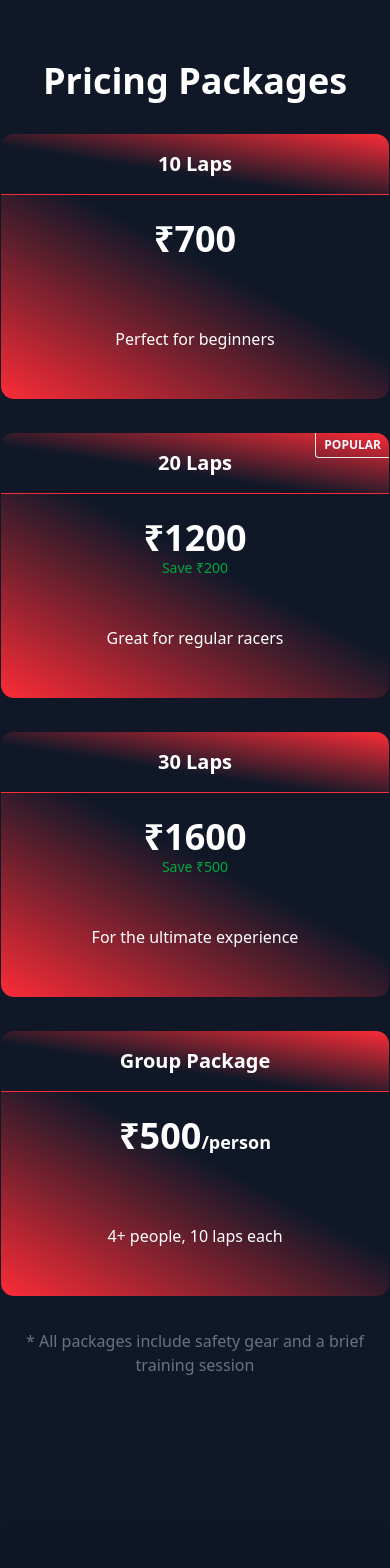
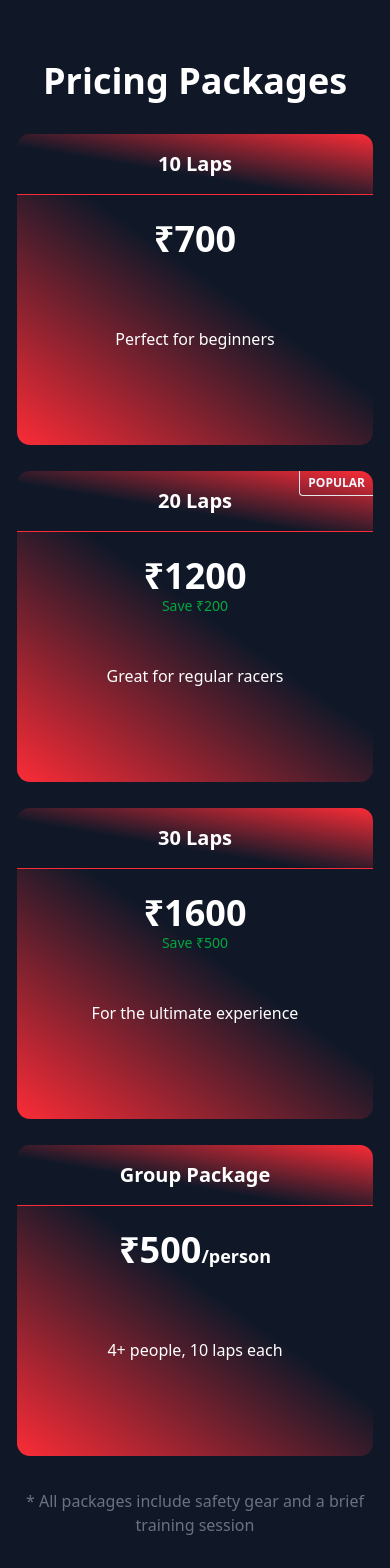
Before and after one commit to KingReevan/VGOwebGL, a Next.js app in the folder OneDrive/Desktop/vgo/vgo-frontend/: page / in a window 390 px wide. Shown: the part 3120-4688 px from the top of the page. Built offline with nearby package versions, Linux system fonts and the light colour scheme; no server answers.

Commit message:
Just improved the responsiveness of the pricing packages

```diff
--- a/OneDrive/Desktop/vgo/vgo-frontend/src/app/page.tsx
+++ b/OneDrive/Desktop/vgo/vgo-frontend/src/app/page.tsx
@@ -148,13 +148,13 @@ export default function Home() {
         <section className="space-y-8 py-12">
           <h2 className="text-4xl font-extrabold text-center">Pricing Packages</h2>
 
-          <div className="grid grid-cols-1 md:grid-cols-2 lg:grid-cols-4 gap-8 max-w-6xl mx-auto">
+          <div className="grid grid-cols-1 md:grid-cols-2 lg:grid-cols-4 gap-6 sm:gap-8 max-w-6xl px-4 sm:px-10 mx-auto">
             {/* Basic Package */}
-            <Link href="/book" className="border border-gray-900 rounded-xl overflow-hidden hover:shadow-[0_0_15px_2px_rgba(255,0,0,0.4)] hover:border-red-500 transition-all duration-300 flex flex-col cursor-pointer h-full hover:scale-105">
+            <Link href="/book" className="border border-gray-900 rounded-xl overflow-hidden hover:shadow-[0_0_15px_2px_rgba(255,0,0,0.4)] hover:border-red-500 transition-all duration-300 flex flex-col cursor-pointer h-full hover:scale-100 sm:hover:scale-105">
               <div className="border-b border-red-500 bg-gradient-to-bl from-red-500 to-60% p-4 text-center">
                 <h3 className="text-primary font-bold text-xl">10 Laps</h3>
               </div>
-              <div className="p-6 flex flex-col flex-1 bg-gradient-to-tr from-red-500 to-60%">
+              <div className="p-6 flex flex-col flex-1 min-h-[250px] bg-gradient-to-tr from-red-500 to-60%">
                 <div className="text-center space-y-4 mb-6">
                   <p className="text-4xl font-bold">₹700</p>
                   <p className="text-primary mt-17">Perfect for beginners</p>
@@ -163,14 +163,14 @@ export default function Home() {
             </Link>
 
             {/* Popular Package */}
-            <Link href="/book" className="border border-gray-900 rounded-xl overflow-hidden hover:shadow-[0_0_15px_2px_rgba(255,0,0,0.4)] hover:border-red-500 transition-all duration-300 flex flex-col cursor-pointer h-full relative hover:scale-105">
+            <Link href="/book" className="border border-gray-900 rounded-xl overflow-hidden hover:shadow-[0_0_15px_2px_rgba(255,0,0,0.4)] hover:border-red-500 transition-all duration-300 flex flex-col cursor-pointer h-full relative hover:scale-100 sm:hover:scale-105">
               <div className="absolute top-0 right-0 text-xs font-bold px-2 py-1 rounded-bl text-blue-50 border-l border-b">
                 POPULAR
               </div>
               <div className="border-b border-red-500 bg-gradient-to-bl from-red-500 to-60% p-4 text-center">
                 <h3 className="text-primary font-bold text-xl">20 Laps</h3>
               </div>
-              <div className="p-6 flex flex-col flex-1 bg-gradient-to-tr from-red-500 to-60%">
+              <div className="p-6 flex flex-col flex-1 min-h-[250px] bg-gradient-to-tr from-red-500 to-60%">
                 <div className="text-center space-y-4 mb-6">
                   <div>
                     <p className="text-4xl font-bold">₹1200</p>
@@ -182,11 +182,11 @@ export default function Home() {
             </Link>
 
             {/* Premium Package */}
-            <Link href="/book" className="border border-gray-900 rounded-xl overflow-hidden hover:shadow-[0_0_15px_2px_rgba(255,0,0,0.4)] hover:border-red-500 transition-all duration-300 flex flex-col cursor-pointer h-full relative hover:scale-105">
+            <Link href="/book" className="border border-gray-900 rounded-xl overflow-hidden hover:shadow-[0_0_15px_2px_rgba(255,0,0,0.4)] hover:border-red-500 transition-all duration-300 flex flex-col cursor-pointer h-full relative hover:scale-100 sm:hover:scale-105">
               <div className="border-b border-red-500 bg-gradient-to-bl from-red-500 to-60% p-4 text-center">
                 <h3 className="text-primary font-bold text-xl">30 Laps</h3>
               </div>
-              <div className="p-6 flex flex-col flex-1 bg-gradient-to-tr from-red-500 to-60%">
+              <div className="p-6 flex flex-col flex-1 min-h-[250px] bg-gradient-to-tr from-red-500 to-60%">
                 <div className="text-center space-y-4 mb-6">
                   <div>
                     <p className="text-4xl font-bold">₹1600</p>
@@ -198,11 +198,11 @@ export default function Home() {
             </Link>
 
             {/* Group Package */}
-            <Link href="/book" className="border border-gray-900 rounded-xl overflow-hidden hover:shadow-[0_0_15px_2px_rgba(255,0,0,0.4)] hover:border-red-500 transition-all duration-300 flex flex-col cursor-pointer h-full hover:scale-105">
+            <Link href="/book" className="border border-gray-900 rounded-xl overflow-hidden hover:shadow-[0_0_15px_2px_rgba(255,0,0,0.4)] hover:border-red-500 transition-all duration-300 flex flex-col cursor-pointer h-full hover:scale-100 sm:hover:scale-105">
               <div className="border-b border-red-500 bg-gradient-to-bl from-red-500 to-60% p-4 text-center">
                 <h3 className="text-primary font-bold text-xl">Group Package</h3>
               </div>
-              <div className="p-6 flex flex-col flex-1 bg-gradient-to-tr from-red-500 to-60%">
+              <div className="p-6 flex flex-col flex-1 min-h-[250px] bg-gradient-to-tr from-red-500 to-60%">
                 <div className="text-center space-y-4 mb-6">
                   <p className="text-4xl font-bold">₹500<span className="text-lg">/person</span></p>
                   <p className="text-primary mt-17">4+ people, 10 laps each</p>
```
